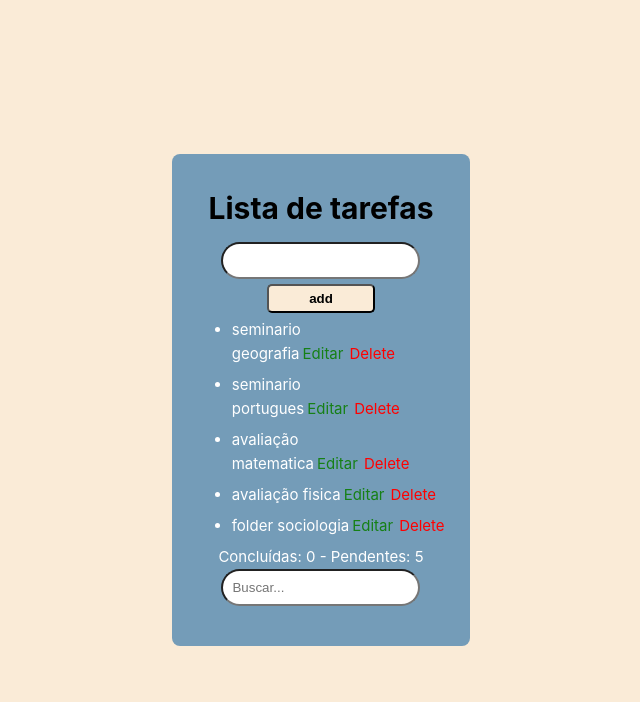
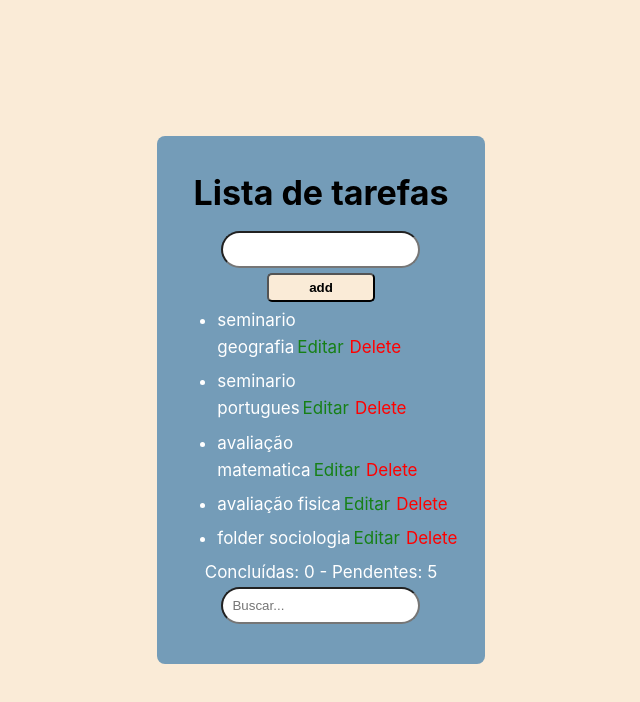
Before and after one commit to tiago-bah/tod_list, a Vue app: page / in a window 1280 px wide. Shown: the top 702 px of the page, without its empty margins (319-959 px from the left). Built offline with nearby package versions, Linux system fonts and the light colour scheme.

Commit message:
Update base.css

```diff
--- a/src/assets/base.css
+++ b/src/assets/base.css
@@ -79,7 +79,7 @@ body {
     'Droid Sans',
     'Helvetica Neue',
     sans-serif;
-  font-size: 15px;
+  font-size: 17px;
   text-rendering: optimizeLegibility;
   -webkit-font-smoothing: antialiased;
   -moz-osx-font-smoothing: grayscale;
```
